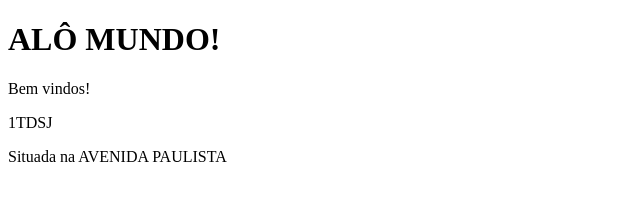
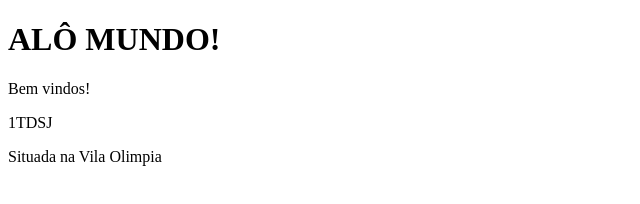
Before and after one commit to l30317512/exemplo, a plain HTML site: page index.html in a window 1280 px wide. Shown: the full height of the page, 0-640 px from the left. Drawn offline with Linux system fonts and the light colour scheme.

Commit message:
mudança

```diff
--- a/index.html
+++ b/index.html
@@ -9,7 +9,7 @@
 	<div>
 	    <p>Bem vindos!</p>
 	    <p>1TDSJ</p>
-	    <p>Situada na AVENIDA PAULISTA<p>
+	    <p>Situada na Vila Olimpia<p>
 	</div>
      </body>
 </html>
```
